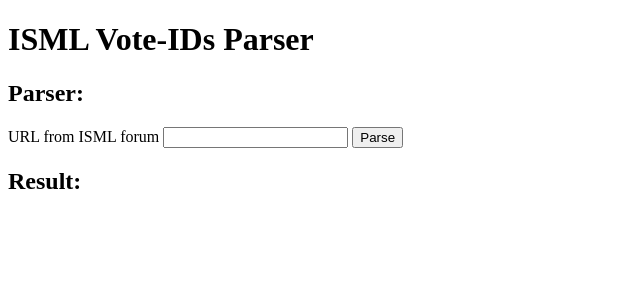
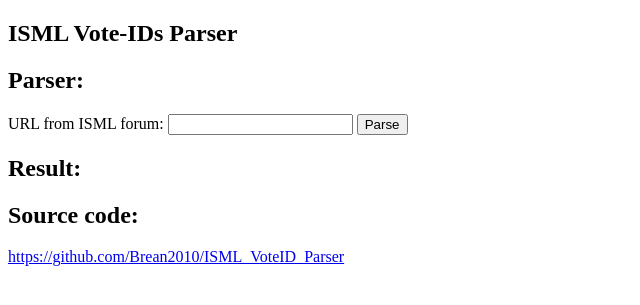
Before and after one commit to Brean2010/ISML_VoteID_Parser, a PHP site: page / in a window 1280 px wide. Shown: the top 305 px of the page, without its empty margins (0-640 px from the left). Run offline with PHP 8.4, Linux system fonts and the light colour scheme.

Commit message:
Little modification of the GUI

```diff
--- a/parser/index.php
+++ b/parser/index.php
@@ -9,12 +9,12 @@
 	<script type="text/javascript">
 		"use strict";
 
-		Element.prototype.remove = function() {
+		Element.prototype.remove = function () {
 			this.parentElement.removeChild(this);
 		}
-		NodeList.prototype.remove = HTMLCollection.prototype.remove = function() {
-			for(var i = this.length - 1; i >= 0; i--) {
-				if(this[i] && this[i].parentElement) {
+		NodeList.prototype.remove = HTMLCollection.prototype.remove = function () {
+			for (var i = this.length - 1; i >= 0; i--) {
+				if (this[i] && this[i].parentElement) {
 					this[i].parentElement.removeChild(this[i]);
 				}
 			}
@@ -24,16 +24,16 @@
 			var handleResponse = function (status, response) {
 				document.getElementById("loading_image").remove();
 				document.getElementById("submit_URL").removeAttribute("disabled");
-				if(response == "REQUEST ERROR"){
+				if (response == "REQUEST ERROR") {
 					alert("REQUEST ERROR: check your URL");
 					return false;
 				}
-				if(response == "PARSING ERROR"){
+				if (response == "PARSING ERROR") {
 					alert("PARSING ERROR: check your URL");
 					return false;
 				}
 				var id;
-				if((id = document.getElementById("result_download")) != null){
+				if ((id = document.getElementById("result_download")) != null) {
 					id.remove();
 				}
 
@@ -80,14 +80,20 @@
 </head>
 
 <body>
+<article>
 	<h1>ISML Vote-IDs Parser</h1>
 	<h2>Parser:</h2>
-<form id ="parser" method="POST" onsubmit="sendUrlToParser(); return false;">
-	<label for="URL">URL from ISML forum</label>
+	<form id="parser" method="POST" onsubmit="sendUrlToParser(); return false;">
+		<label for="URL">URL from ISML forum: </label>
 		<input type="text" id="URL" name="URL" title="URL from ISML forum:"/>
 		<input type="submit" id="submit_URL" value="Parse"/>
 	</form>
 	<h2>Result:</h2>
 	<div id="result"></div>
+</article>
+<footer>
+	<h2>Source code:</h2>
+	<a href="https://github.com/Brean2010/ISML_VoteID_Parser">https://github.com/Brean2010/ISML_VoteID_Parser</a>
+</footer>
 </body>
 </html>
```
Lines whose indentation alone changed are shown as unchanged.
